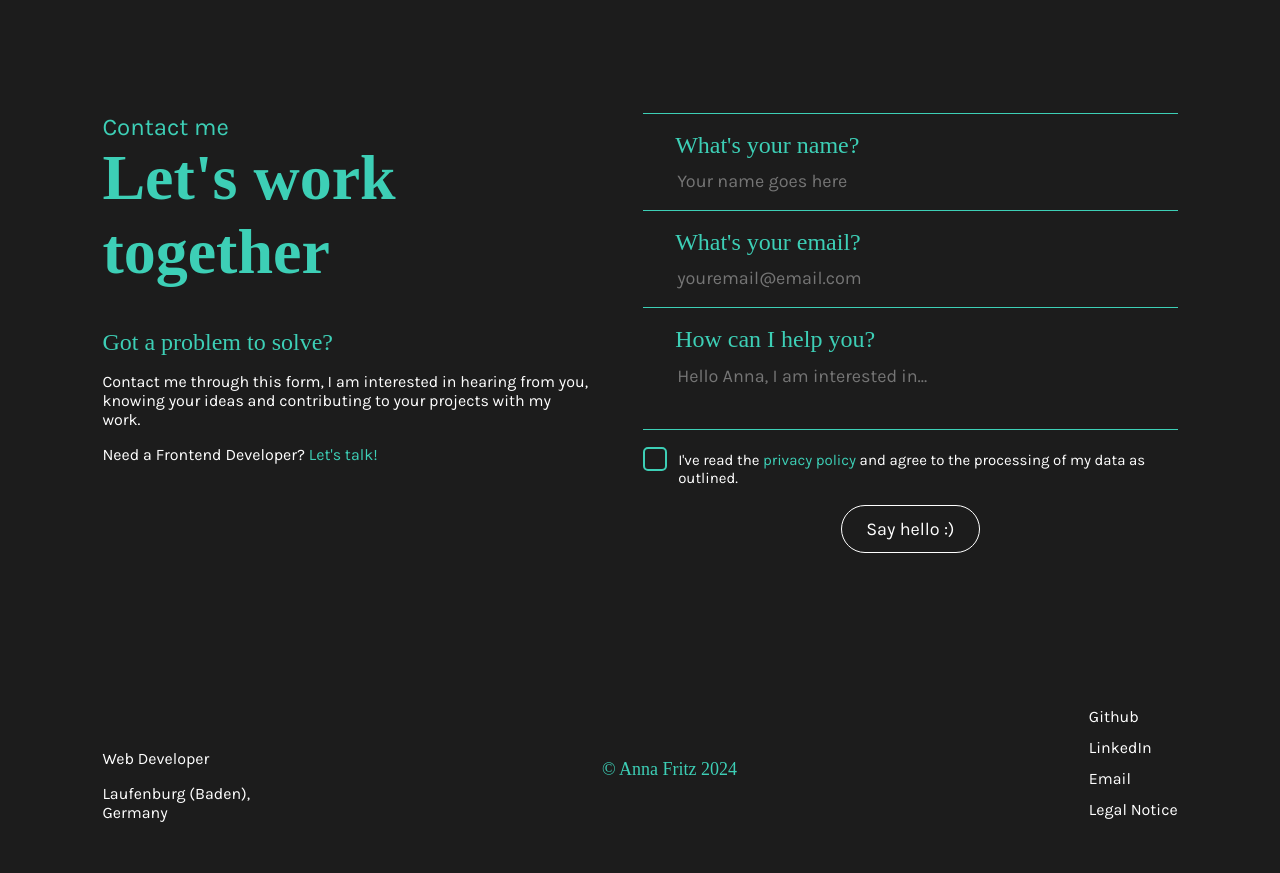
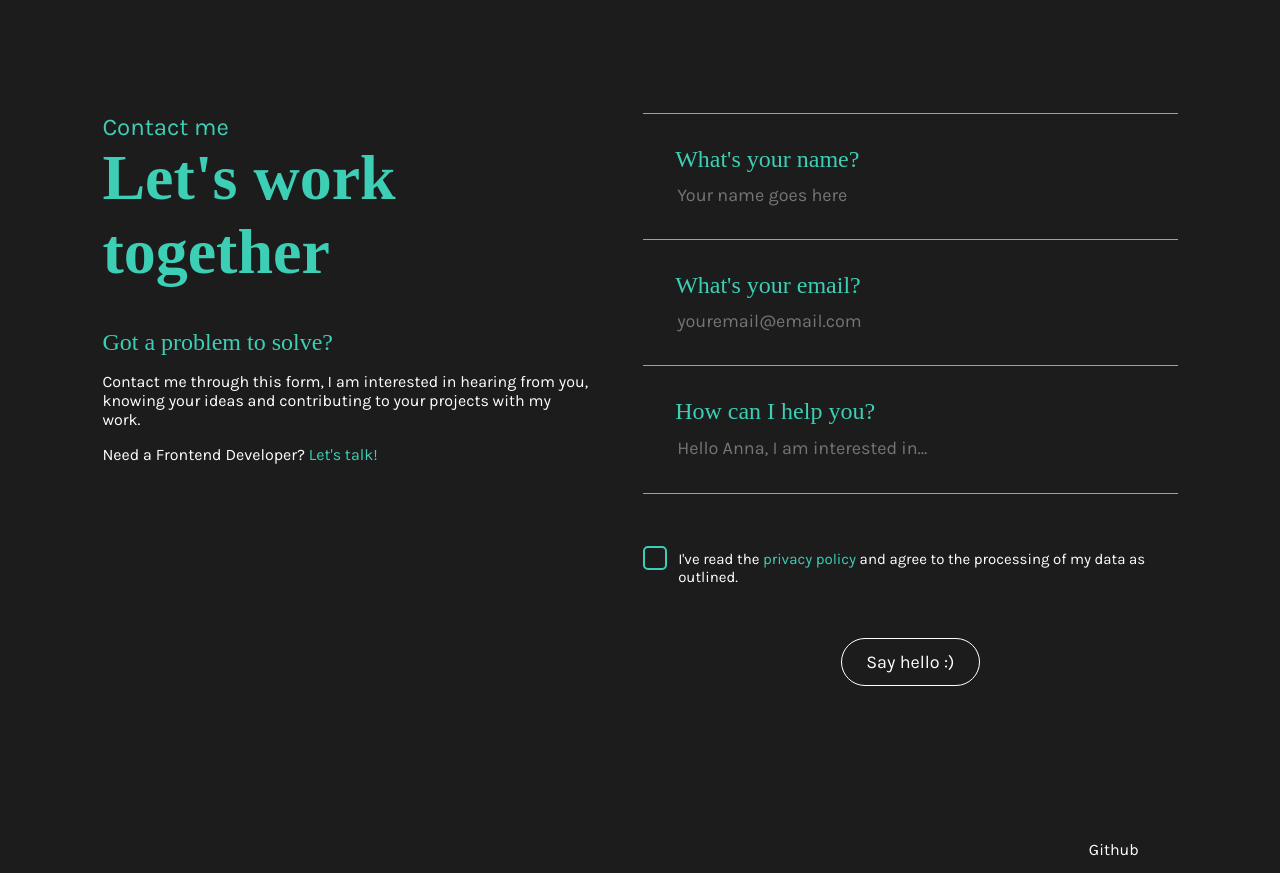
Before and after one commit to Anna-Fritz/portfolio, an Angular app: page / in a window 1280 px wide. Shown: the part 3669-4542 px from the top of the page. Built offline with nearby package versions, Linux system fonts and the light colour scheme; a web font is replaced by a local one.

Commit message:
set contact section responsive

```diff
--- a/src/app/main-content/contact/contact.component.scss
+++ b/src/app/main-content/contact/contact.component.scss
@@ -3,13 +3,25 @@
 section {
     padding: 0 8% 120px 8%;
     width: 100%;
-    height: 70vh;
+    // height: 65vh;
+    height: auto;
     box-sizing: border-box;
     @include dFlex($jc: space-between, $ai: flex-start, $g:5%);
+    @media(max-width: 942px) {
+        flex-direction: column;
+        align-items: space-between;
+        height: 100vh;
+    }
+    @media(max-width: 500px) {
+        padding: 0 15px 64px 15px;
+    }
+    @media(max-width: 400px) {
+        height: auto;
+    }
     .contact-text {
         @include dFlex($jc: space-between, $ai: flex-start);
         flex-direction: column;
-        height: 70%;
+        height: 60%;
         .headline {
             color: $lightGreen;
             >span {
@@ -17,10 +29,16 @@ section {
                 font-size: 24px;
                 font-family: 'Karla';
                 margin-bottom: 24px;
+                @media(max-width: 630px) {
+                    font-size: 18px;
+                }
             }
             >h1 {
                 font-size: 64px;
                 margin: 0;
+                @media(max-width: 850px) {
+                    font-size: 56px;
+                }
             }
         }
         .main-text {
@@ -29,6 +47,9 @@ section {
                 color: $lightGreen;
                 font-size: 24px;
                 margin-bottom: 24px;
+                @media(max-width: 630px) {
+                    font-size: 20px;
+                }
             }
             >p {
                 // font-size: 16px;
@@ -47,13 +68,20 @@ section {
         >form {
             height: 100%;
             width: 100%;
-            @include dFlex($jc: space-between, $ai: flex-start);
+            @include dFlex($jc: space-between, $ai: flex-start, $g: 32px);
             flex-direction: column;
+            @media(max-width: 400px) {
+                gap: 20px;
+            }
             .form-element {
                 @include dFlex($ai: flex-start, $g: 10px);
                 flex-direction: column;
                 padding-left: 32px;
                 width: 100%;
+                box-sizing: border-box;
+                @media(max-width: 430px) {
+                    padding-left: 15px;
+                }
                 >label {
                     font-size: 24px;
                     color: $lightGreen;
@@ -75,6 +103,7 @@ section {
                 }
                 >textarea {
                     width: 90%;
+                    field-sizing: content;
                     font-family: 'Karla';
                     border: none;
                     outline: none;
@@ -95,6 +124,7 @@ section {
                 @include dFlex($jc: flex-start, $g: 15px);
                 position: relative;
                 padding-left: 35px;
+                margin-top: 20px;
                 cursor: pointer;
                 font-size: 22px;
                 -webkit-user-select: none;
@@ -157,6 +187,11 @@ section {
             .submit-btn {
                 position: relative;
                 align-self: center;
+                margin-top: 20px;
+                -webkit-user-select: none;
+                -moz-user-select: none;
+                -ms-user-select: none;
+                user-select: none;
                 >input {
                     position: absolute;
                     // height: 0;
--- a/src/app/main-content/projects/projects.component.scss
+++ b/src/app/main-content/projects/projects.component.scss
@@ -12,7 +12,7 @@ section {
         padding: 0 132px 132px 132px;
     }
     @media(max-width: 500px) {
-        padding: 0 15px 64px 15px;
+        padding: 0 15px 120px 15px;
     }
     .content {
         width: 68.5%;
```
